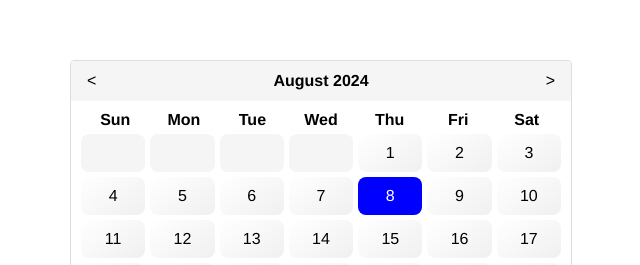
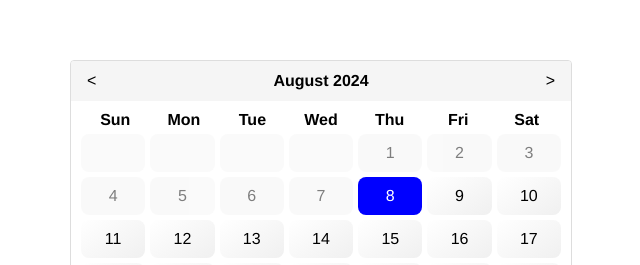
Before and after one commit to surya489/date_picker, a React (Create React App) app: page / in a window 1280 px wide. Shown: the part 193-458 px from the top of the page, without its empty margins (320-960 px from the left). Built offline with nearby package versions, Linux system fonts and the light colour scheme; the HTML template or start-up script is replaced by a standard one.

Commit message:
changes in css

```diff
--- a/src/Components/DatePicker/DatePicker.css
+++ b/src/Components/DatePicker/DatePicker.css
@@ -74,12 +74,16 @@
     color: #fff;
 }
 
-.day.empty {
+.day.empty,
+.day.past_date {
     cursor: not-allowed;
     background: #f5f5f5;
+    opacity: 0.5;
 }
 
-.day.empty:hover {
+.day.empty:hover,
+.day.past_date:hover {
+    color: unset;
     box-shadow: none;
     transform: none;
 }
--- a/src/Components/DatePicker/DatePicker.js
+++ b/src/Components/DatePicker/DatePicker.js
@@ -54,6 +54,21 @@ const DatePicker = () => {
         days.push(null);
     }
 
+    const getDayClass = (day) => {
+        if (!day) return 'empty';
+
+        const isToday = day === today.getDate() && currentMonth === today.getMonth() && currentYear === today.getFullYear();
+        const isPast = (currentYear < today.getFullYear()) ||
+            (currentYear === today.getFullYear() && currentMonth < today.getMonth()) ||
+            (currentYear === today.getFullYear() && currentMonth === today.getMonth() && day < today.getDate());
+
+        const isFuture = !isToday && !isPast;
+
+        if (isToday) return 'today';
+        if (isPast) return 'past_date';
+        if (isFuture) return 'future_date';
+    };
+
     return (
         <div className="date_picker_wrap">
             <div className="date_picker">
@@ -76,8 +91,7 @@ const DatePicker = () => {
                         {days.map((day, index) => (
                             <div
                                 key={index}
-                                className={`day ${day ? '' : 'empty'} ${day === today.getDate() && currentMonth === today.getMonth() && currentYear === today.getFullYear() ? 'today' : ''
-                                    }`}
+                                className={`day ${getDayClass(day)}`}
                             >
                                 {day}
                             </div>
```
